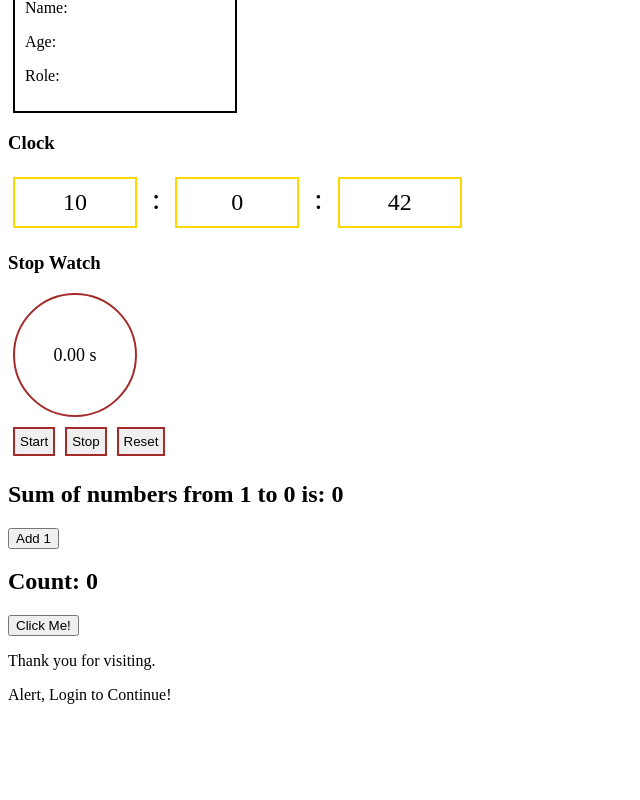
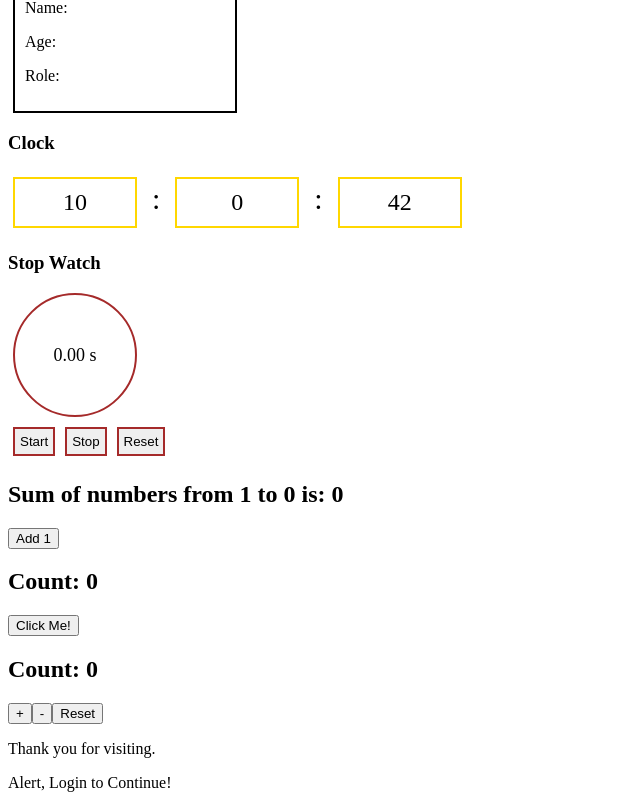
Before and after one commit to Indhumathi-Chella/React, a React app: page /#/profile in a window 1280 px wide. Before the commit this address led to /. Shown: the part 5847-6647 px from the top of the page, without its empty margins (0-640 px from the left). Before the commit the page ends 6559 px from the top, so only its background shows below. Built offline with nearby package versions, Linux system fonts and the light colour scheme.

Commit message:
update:daily practice

```diff
--- a/src/components/App.jsx
+++ b/src/components/App.jsx
@@ -14,17 +14,18 @@
 import { GreetingLayout } from "./ErrorBoundary";
 import { Display, DisplayInput, InputFocus, VideoPlayer } from "./Reference";
 import { FragmentComponet, MultipleComponent } from "./Fragment";
-import { DisplayPortal, ViewPortal } from "./portal";
+import { DisplayPortal, ViewPortal } from "./Portal";
 import ProfilerExample from "./Profiler";
 import DisplayJsx from "./WithoutJsx";
 import { AppName } from "../StrictMode";
-import { InputValue } from "./uncontrolled";
+import { InputValue } from "./Uncontrolled";
 import MyCustom from "./CustomElement";
 import { CounterTitle, ProfileName } from "./StateExample";
 import { LiveClock } from "./EffectHook";
 import { StopWatch } from "./RefHooks";
 import Sum from "./MemoHook";
 import ButtonCounter from "./Callbackhook";
+import ComplexCounter from "./Reducerhook";
 
 function Header() {
   return <h1 className="header">Welcome to Profile!.</h1>;
@@ -86,6 +87,7 @@
       <StopWatch />
       <Sum />
       <ButtonCounter />
+      <ComplexCounter />
       <Footer />
     </>
   );
--- a/src/components/Callbackhook.jsx
+++ b/src/components/Callbackhook.jsx
@@ -9,7 +9,7 @@
 
   const counter = useCallback(() => {
     setCount((c) => c + 1);
-  });
+  },[]);
   return (
     <div>
       <h2>Count: {count}</h2>
--- /dev/null
+++ b/src/components/Reducerhook.jsx
@@ -0,0 +1,31 @@
+import { useReducer } from "react";
+
+const initialState = { count: 0 };
+
+function reducer(state, action) {
+  switch (action.type) {
+    case "increment":
+      return { count: state.count + 1 };
+    case "decrement":
+      return { count: state.count - 1 };
+    case "reset":
+      return initialState;
+    default:
+      return state;
+  }
+}
+
+function ComplexCounter() {
+  const [state, dispatch] = useReducer(reducer, initialState);
+
+  return (
+    <div>
+      <h2>Count: {state.count}</h2>
+      <button onClick={() => dispatch({ type: "increment" })}>+</button>
+      <button onClick={() => dispatch({ type: "decrement" })}>-</button>
+      <button onClick={() => dispatch({ type: "reset" })}>Reset</button>
+    </div>
+  );
+}
+
+export default ComplexCounter;
```
Also changed, not shown: src/components/Portal.jsx (renamed from src/components/portal.jsx), src/components/Uncontrolled.jsx (renamed from src/components/uncontrolled.jsx).
